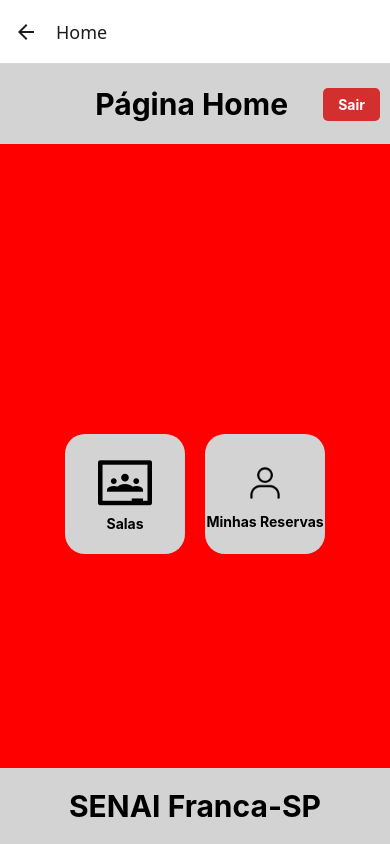
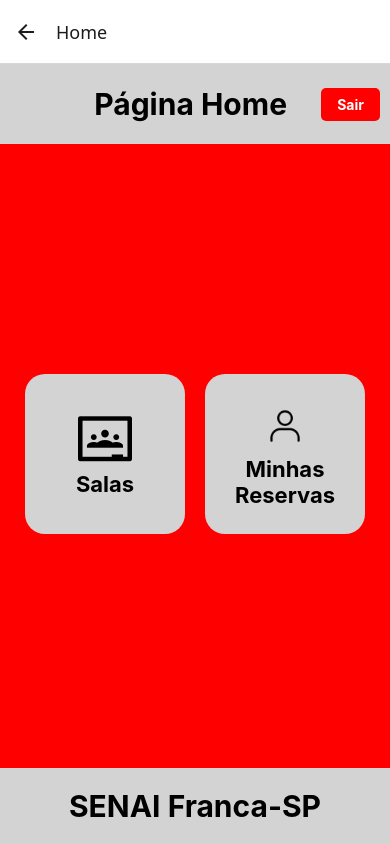
Before and after one commit to m1guelzin/MOBILE-Sprint, a React Native app: screen /Home in a window 390 px wide. Built offline with nearby package versions, Linux system fonts and the light colour scheme.

Commit message:
att./ ajustes estilizações

```diff
--- a/src/App.js
+++ b/src/App.js
@@ -5,8 +5,6 @@ import TelaInicial from "./screens/Telainicial";
 import Header from "./components/Header";
 import Salas from "./screens/SalasScreen";
 import Perfil from "./screens/PerfilScreen"
-import HeaderPerfil from "./components/HeaderPerfil"
-
 
 import { NavigationContainer } from "@react-navigation/native";
 import { createStackNavigator } from "@react-navigation/stack";
--- a/src/axios/axios.js
+++ b/src/axios/axios.js
@@ -4,7 +4,7 @@ import AsyncStorage from '@react-native-async-storage/async-storage';
 
 
 const api = axios.create({
-  baseURL: "http://10.89.240.85:3000/project-senai/api/v1",
+  baseURL: "http://10.89.240.86:3000/project-senai/api/v1",
   headers: {
     "accept": "application/json",
   },
--- a/src/components/DeleteAccountButton.js
+++ b/src/components/DeleteAccountButton.js
@@ -5,8 +5,7 @@ import { useNavigation, CommonActions } from '@react-navigation/native';
 import AsyncStorage from '@react-native-async-storage/async-storage';
 import api from '../axios/axios'; // Verifique se o caminho para o seu axios está correto
 
-// Função handleLogout. Se você já tem uma no '../utils/auth', use-a:
-// import { handleLogout } from '../utils/auth';
+
 const handleLogout = async (navigationInstance) => {
   try {
     await AsyncStorage.clear(); // Limpa todos os dados do AsyncStorage
@@ -27,7 +26,7 @@ const DeleteAccountButton = ({ style }) => {
   const navigation = useNavigation();
   const [confirmDeleteModalVisible, setConfirmDeleteModalVisible] = useState(false);
 
-  // Lógica para deletar a conta, agora chamada APÓS a confirmação do modal
+
   const handleDeleteAccountConfirmed = async () => {
     setConfirmDeleteModalVisible(false); // Fecha o modal de confirmação
 
@@ -37,7 +36,7 @@ const DeleteAccountButton = ({ style }) => {
       const userId = usuarioData?.id_usuario;
 
       if (!userId) {
-        Alert.alert("Erro", "ID do usuário não encontrado para exclusão.");
+        Alert.alert("Erro", "Usuário não encontrado para exclusão.");
         return;
       }
 
--- a/src/components/HeaderPerfil.js
+++ /dev/null
@@ -1,69 +0,0 @@
-import React from "react";
-import { View, Image, StyleSheet, TouchableOpacity, Text } from "react-native";
-import { useNavigation } from "@react-navigation/native";
-import { handleLogout } from "./handleLogout";
-
-
-const HeaderPerfil = () => {
-  const navigation = useNavigation();
-  return (
-    <View style={styles.header}>
-      <Image
-        source={require("../img/logo-senai1.png")}
-        style={styles.logo}
-        resizeMode="contain"
-      />
-      <View style={styles.buttonsContainer}>
-        <TouchableOpacity
-          style={styles.button}
-          onPress={() => navigation.navigate("Home")}
-        >
-          <Text style={styles.buttonText}>Voltar</Text>
-        </TouchableOpacity>
-        <TouchableOpacity
-          style={styles.button}
-          // Chame a função handleLogout aqui e passe a instância 'navigation'
-          onPress={() => {
-            handleLogout(navigation);
-            Alert.alert("Sucesso", "Você foi desconectado com sucesso!");
-          }}
-        >
-          <Text style={styles.buttonText}>Sair</Text>
-        </TouchableOpacity>
-      </View>
-    </View>
-  );
-};
-
-const styles = StyleSheet.create({
-  header: {
-    height: 70,
-    backgroundColor: "#D3D3D3",
-    flexDirection: "row",
-    justifyContent: "space-between",
-    alignItems: "center",
-    paddingHorizontal: 10,
-  },
-  logo: {
-    width: 250,
-    height: 500,
-    resizeMode: "contain",
-  },
-    buttonsContainer: {
-    flexDirection: "row", // Alinha os botões em linha reta
-    alignItems: "center", // Alinha verticalmente os botões no centro
-  },
-  button: {
-    backgroundColor: "red",
-    paddingVertical: 8,
-    paddingHorizontal: 16,
-    borderRadius: 5,
-    marginLeft: 10, // Espaço entre os botões
-  },
-  buttonText: {
-    color: "white",
-    fontWeight: "bold",
-  },
-});
-
-export default HeaderPerfil;
--- a/src/components/ReservasByUserModal.js
+++ b/src/components/ReservasByUserModal.js
@@ -27,7 +27,7 @@ const ReservasByIdModal = ({ visible, onClose, reservas, onReservaDeletada }) =>
         Alert.alert("Sucesso", "Reserva cancelada com sucesso!");
         setConfirmDeleteModalVisible(false);
 
-        // Chame onReservaDeletada passando o ID da reserva deletada
+        // Chama onReservaDeletada passando o ID da reserva deletada
         if (onReservaDeletada) {
           onReservaDeletada(reservaToDelete.id_reserva);
         }
@@ -65,8 +65,6 @@ const ReservasByIdModal = ({ visible, onClose, reservas, onReservaDeletada }) =>
                 </View>
               ))
             ) : (
-              // >>> POTENCIAL CAUSA DO ERRO AQUI <<<
-              // Certifique-se de que "Você não possui reservas." está dentro de <Text>
               <Text>Você não possui reservas.</Text>
             )}
           </ScrollView>
@@ -84,8 +82,6 @@ const ReservasByIdModal = ({ visible, onClose, reservas, onReservaDeletada }) =>
           <View style={styles.confirmModalOverlay}>
             <View style={styles.confirmModalContent}>
               <Text style={styles.confirmTitle}>Confirmar Cancelamento</Text>
-              {/* >>> POTENCIAL CAUSA DO ERRO AQUI <<< */}
-              {/* Certifique-se de que "Tem certeza que deseja cancelar esta reserva?" está dentro de <Text> */}
               <Text style={styles.confirmText}>
                 Tem certeza que deseja cancelar esta reserva?
               </Text>
--- a/src/components/handleLogout.js
+++ b/src/components/handleLogout.js
@@ -4,21 +4,19 @@ import { CommonActions } from '@react-navigation/native'; // Importe CommonActio
 // A função de logout pode ser um export nomeado para fácil importação em outros lugares.
 export const handleLogout = async (navigation) => {
   try {
-    // 1. Remover o token de autenticação
+
     await AsyncStorage.removeItem('userToken');
     //console.log('Token removido do AsyncStorage.');
 
-    // 2. Remover os dados do usuário logado
     await AsyncStorage.removeItem('usuarioLogado');
     //console.log('Dados do usuário removidos do AsyncStorage.');
 
-    // 3. Redirecionar o usuário para a tela de Login
-    // Usamos CommonActions.reset para garantir que o histórico de navegação seja limpo,
-    // impedindo que o usuário volte para telas protegidas após o logout.
+
+    // CommonActions.reset para garantir que o histórico de navegação seja limpo
     navigation.dispatch(
       CommonActions.reset({
         index: 0,
-        routes: [{ name: 'Login' }], // Certifique-se de que 'Login' é o nome da sua rota de login
+        routes: [{ name: 'Login' }],
       })
     );
     //console.log('Redirecionado para a tela de Login.');
@@ -26,6 +24,6 @@ export const handleLogout = async (navigation) => {
   } catch (error) {
     //console.log('Erro ao fazer logout:', error);
     // Você pode adicionar um Alert.alert para informar o usuário sobre o erro.
-    // Alert.alert('Erro', 'Ocorreu um erro ao tentar sair. Tente novamente.');
+    Alert.alert('Erro', 'Ocorreu um erro ao tentar sair. Tente novamente.');
   }
 };
--- a/src/screens/HomeScreen.js
+++ b/src/screens/HomeScreen.js
@@ -65,12 +65,13 @@ const styles = StyleSheet.create({
   },
   body: {
     backgroundColor: "#D3D3D3",
-    width: 120,
-    height: 120,
+    width: 160,
+    height: 160,
     borderRadius: 20,
     justifyContent: "center",
     alignItems: "center",
     marginHorizontal: 10,
+    marginTop: -80,
   },
   icone: {
     width: 50,
@@ -79,7 +80,7 @@ const styles = StyleSheet.create({
   },
   text: {
     marginTop: 5,
-    fontSize: 14,
+    fontSize: 22,
     fontWeight: "bold",
     textAlign: "center",
   },
@@ -100,9 +101,9 @@ const styles = StyleSheet.create({
     marginLeft: 50,
   },
   buttonContainer: {
-    backgroundColor: "#D32F2F",
+    backgroundColor: "red",
     paddingVertical: 8,
-    paddingHorizontal: 15,
+    paddingHorizontal: 16,
     borderRadius: 5,
   },
   buttonText: {
--- a/src/screens/PerfilScreen.js
+++ b/src/screens/PerfilScreen.js
@@ -14,16 +14,13 @@ import AsyncStorage from "@react-native-async-storage/async-storage";
 import api from "../axios/axios";
 import { useNavigation, CommonActions } from "@react-navigation/native";
 import ReservasByIdModal from "../components/ReservasByUserModal";
-// Importe o novo componente
 import DeleteAccountButton from '../components/DeleteAccountButton'; // <--- VERIFIQUE O CAMINHO REAL
 
-// Função handleLogout. Se você já tem uma no '../utils/auth', use-a:
-// import { handleLogout } from '../utils/auth';
 const handleLogout = async (navigationInstance) => {
   try {
     await AsyncStorage.clear();
-    navigationInstance.dispatch(
-      CommonActions.reset({
+    navigationInstance.dispatch( // reinicia a navegação do aplicativo
+      CommonActions.reset({ // novo estado de navegação
         index: 0,
         routes: [{ name: 'Login' }],
       })
@@ -62,10 +59,10 @@ const PerfilScreen = () => {
         setReservas(response.data.reservas || []);
       }
     } catch (error) {
-      console.log(
-        "Erro ao carregar reservas:",
-        error.response?.data?.message || error.message
-      );
+      //console.log(
+      //  "Erro ao carregar reservas:",
+      //  error.response?.data?.message || error.message
+      //);
     }
   }, []);
 
@@ -147,8 +144,6 @@ const PerfilScreen = () => {
       );
     }
   }
-
-  // --- Não precisamos mais da função deletarConta aqui! Ela está no componente DeleteAccountButton ---
 
   useEffect(() => {
     carregarPerfil();
@@ -276,9 +271,9 @@ const PerfilScreen = () => {
               <Text style={{ color: "white", fontSize: 16 }}>Editar Perfil</Text>
             </TouchableOpacity>
 
-            {/* USE O COMPONENTE DeleteAccountButton AQUI */}
+
             <DeleteAccountButton
-              style={[styles.button, {marginTop: 15 }]}
+              style={[styles.buttondeleteacc, {marginTop: 25 }]}
             />
           </>
         )}
```
Also changed, not shown: utils/navigationService.js (added, +25 -0 lines).
